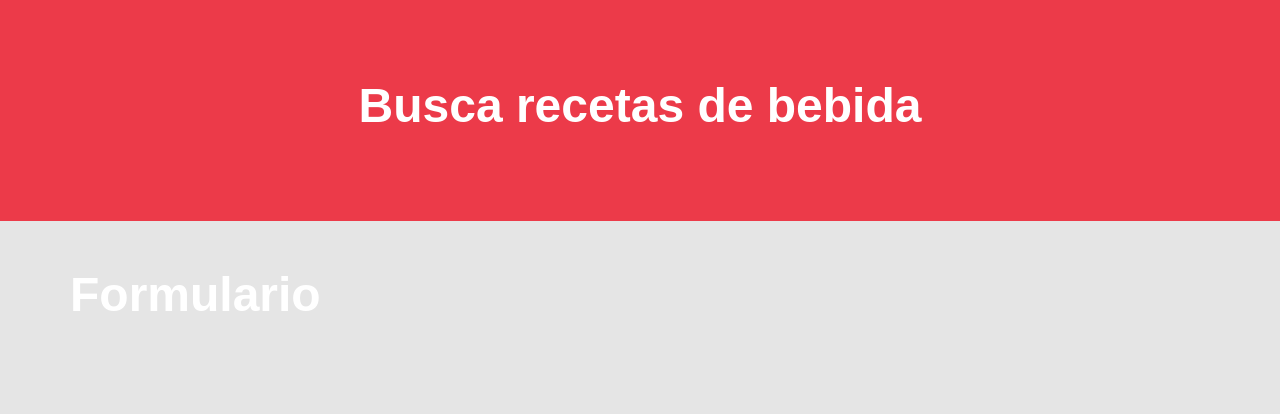
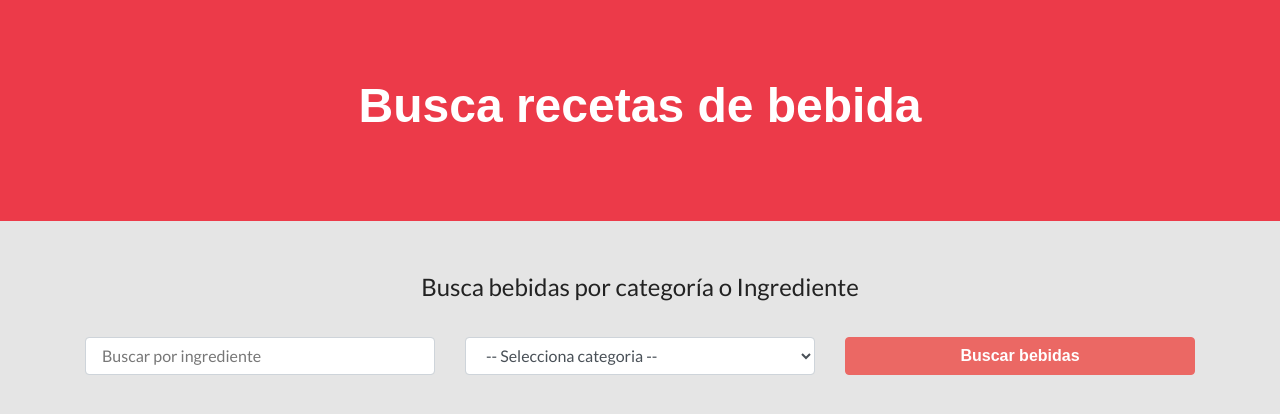
Before and after one commit to eskalona17/react-recipes_context-app, a React (Create React App) app: page / in a window 1280 px wide. Shown: the top 414 px of the page. Built offline with nearby package versions, Linux system fonts and the light colour scheme; a web font is replaced by a local one.

Commit message:
form component is done

```diff
--- a/src/components/Formulario.js
+++ b/src/components/Formulario.js
@@ -1,7 +1,26 @@
-import React from 'react';
+import React from "react";
 
 const Formulario = () => {
-    return ( <h1>Formulario</h1> );
-}
+  return (
+    <form action="" className="col-12">
+      <fieldset className="text-center">
+        <legend>Busca bebidas por categoría o Ingrediente</legend>
+      </fieldset>
+      <div className="row mt-4">
+          <div className="col-md-4">
+              <input type="text" name="nombre" placeholder="Buscar por ingrediente" className="form-control"/>
+          </div>
+          <div className="col-md-4">
+              <select name="categoria" className="form-control">
+                  <option value="">-- Selecciona categoria --</option>
+              </select>
+          </div>
+          <div className="col-md-4">
+              <input type="submit" className="btn btn-block btn-primary" value="Buscar bebidas"/>
+          </div>
+      </div>
+    </form>
+  );
+};
 
 export default Formulario;
```
